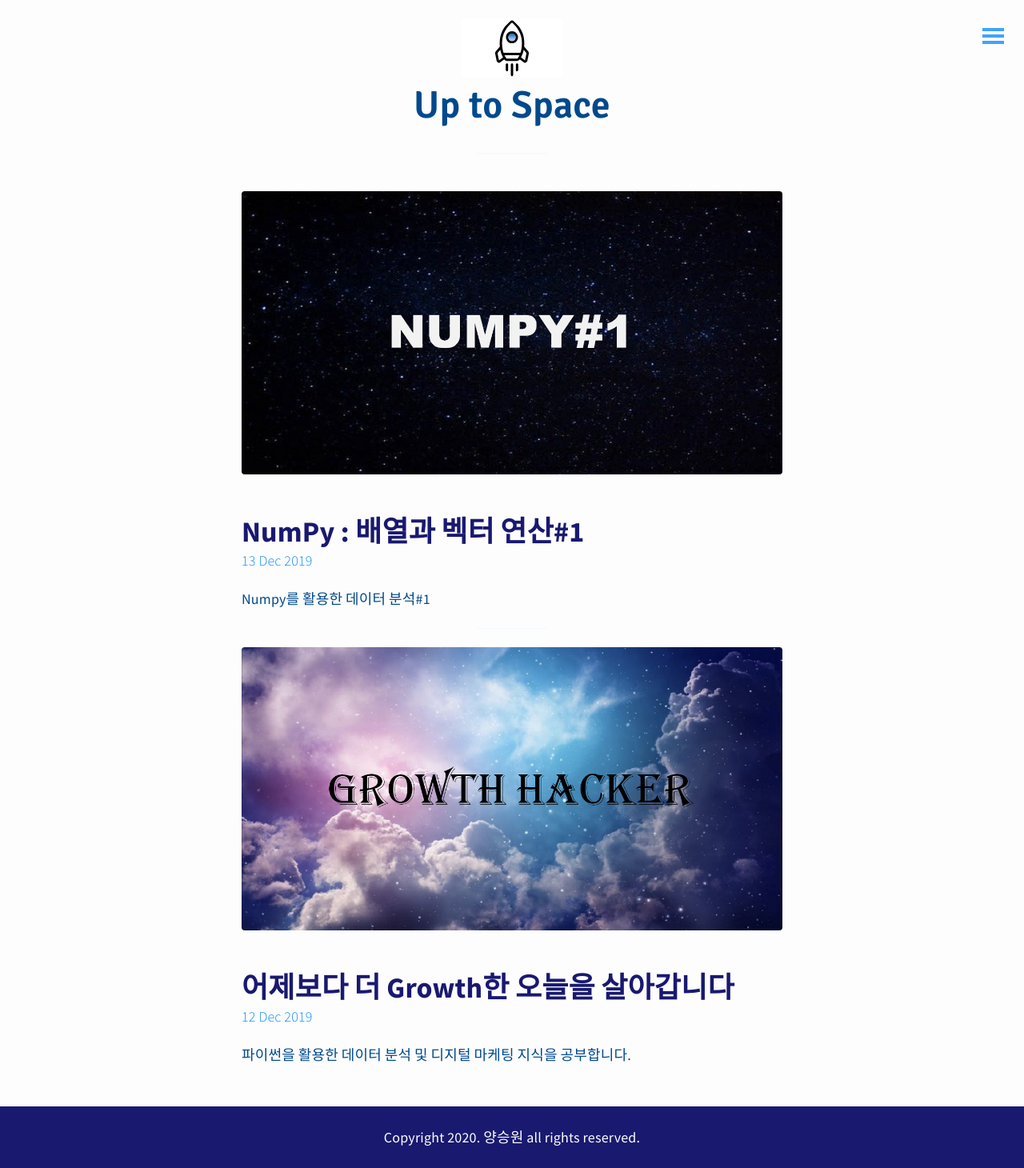
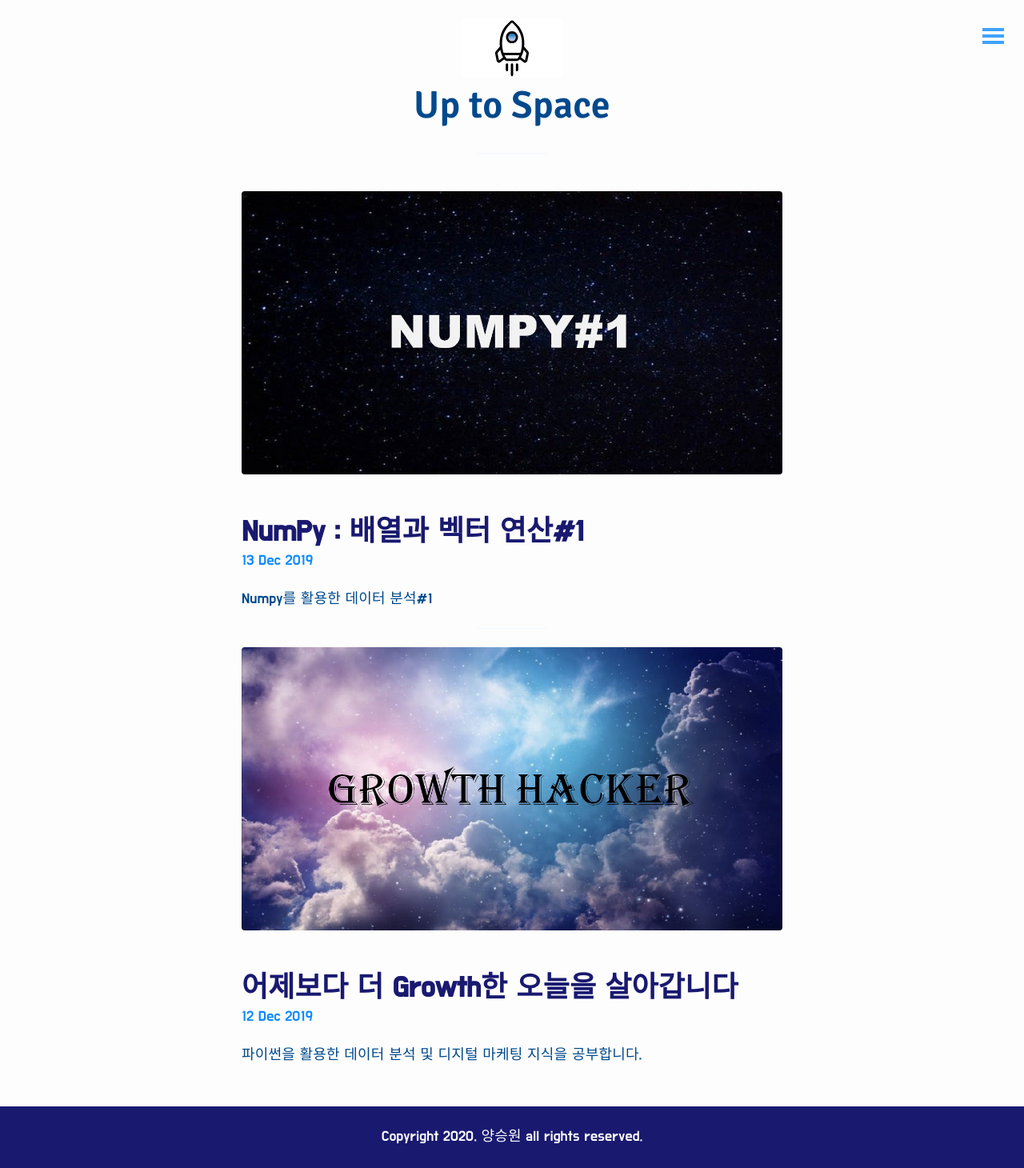
Before and after one commit to sinsaonee/growth-hacker1, a Jekyll site: the page built from index.html, in a window 1280 px wide. Shown: the whole page at 80% size. Built offline with Jekyll 4.4.1, drawn with Linux system fonts in a browser that asks for light colours; the list of posts is cut into pages by our own code.

Commit message:
Update typography.scss

```diff
--- a/_sass/typography.scss
+++ b/_sass/typography.scss
@@ -2,10 +2,10 @@
 //
 // Based on the typographic scale: 12, 14, 16, 18, 21, 24, 36, 48, 60, 72.
 //
-
+@import url('https://fonts.googleapis.com/css?family=Do+Hyeon&display=swap&subset=korean');
 
 body {
-	font-family: 'Source Sans Pro', sans-serif;
+	font-family: 'Do Hyeon', sans-serif;
 	letter-spacing: 0.01em;
 }
 
```
